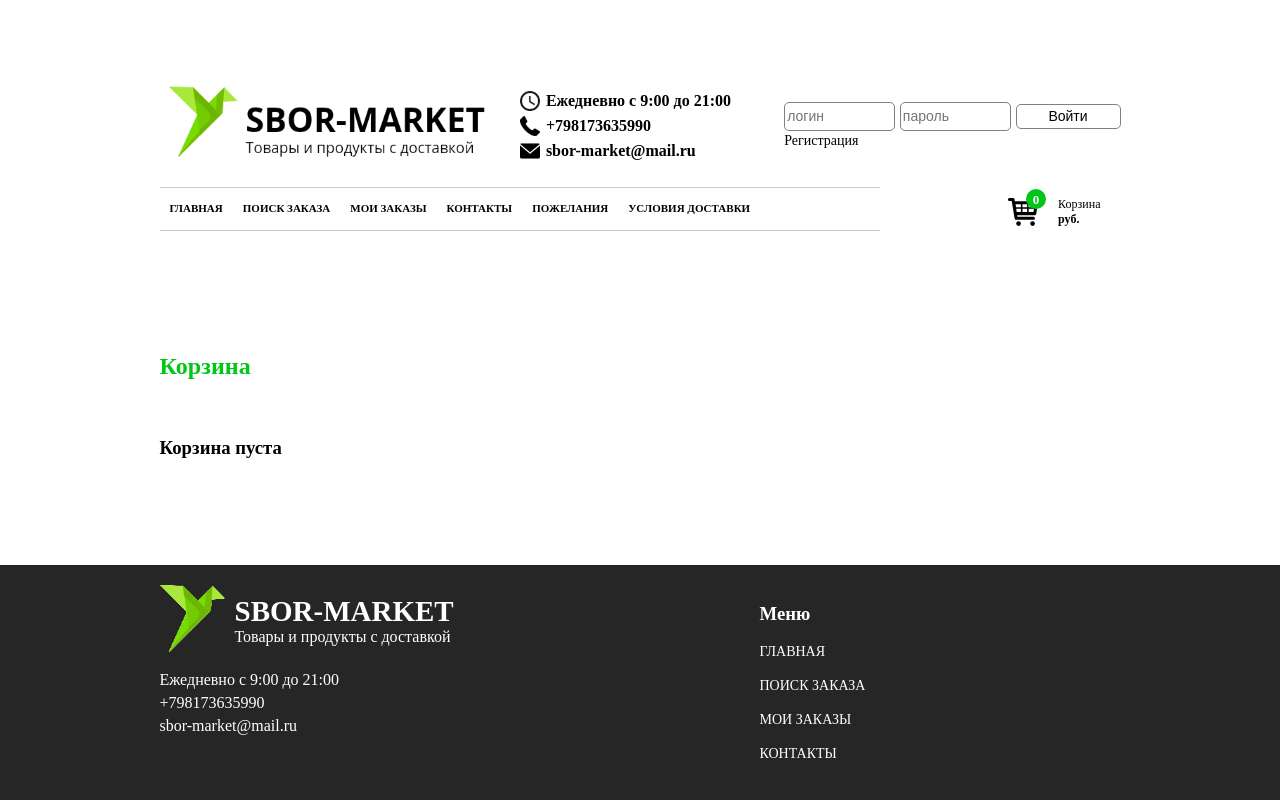
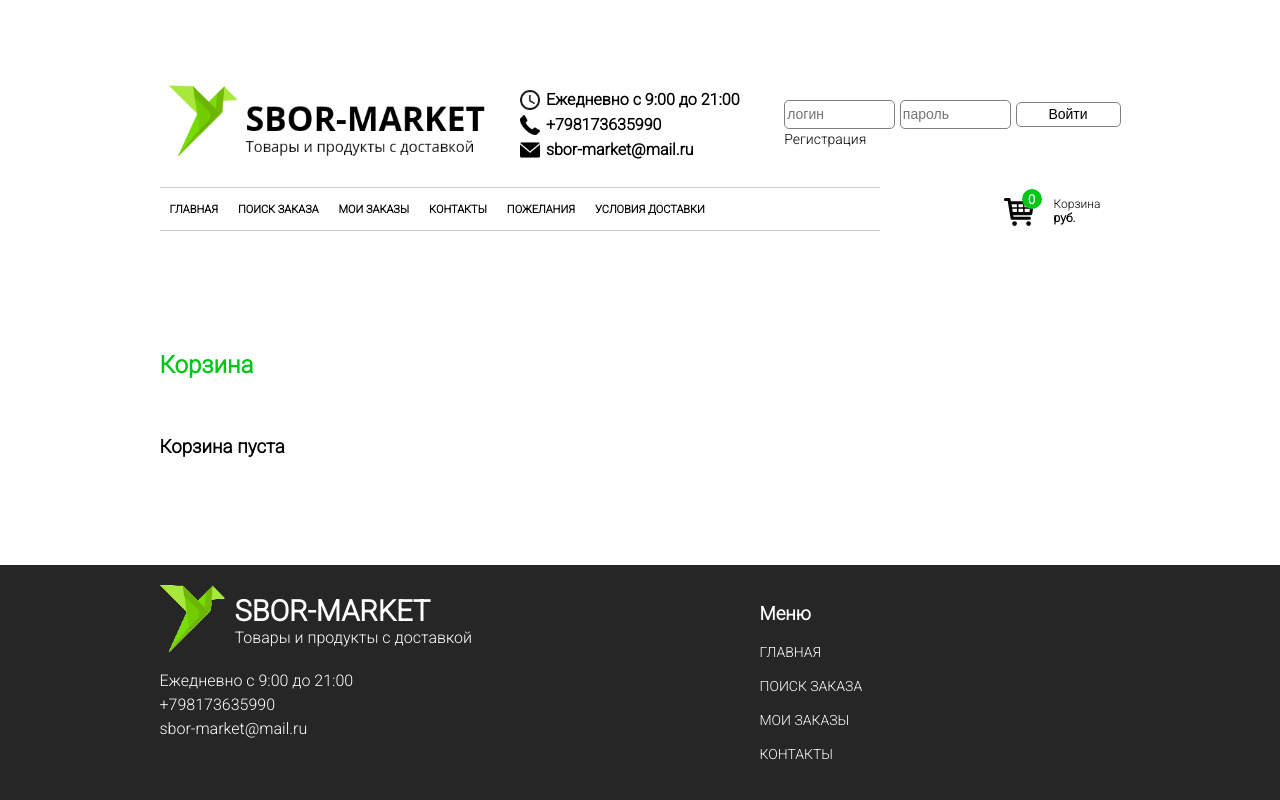
Before and after one commit to vackuzn/sbor, a Django app: template internet_shop/cart/templates/cart/cart.html in a window 1280 px wide. Run offline with Django 3.2, Linux system fonts and the light colour scheme; the template is opened without the code that fills it, so the values that code supplies are empty.

Commit message:
font-family: 'Roboto'

```diff
--- a/internet_shop/internet_shop/static/css/base.css
+++ b/internet_shop/internet_shop/static/css/base.css
@@ -2,10 +2,11 @@
 
 body {
     margin: 0px;
-
     display: flex;
     flex-direction: column;
     min-height: 100vh;
+
+    font-family: 'Roboto', sans-serif;
 }
 
 .title {
--- a/internet_shop/internet_shop/templates/base.html
+++ b/internet_shop/internet_shop/templates/base.html
@@ -13,6 +13,9 @@
 
     <!-- flexboxgrid2-->
     <link rel="stylesheet" href="{% static 'flexboxgrid2/flexboxgrid2.css' %}">
+
+    <!-- шрифт-->
+    <link href="https://fonts.googleapis.com/css2?family=Roboto:wght@300&display=swap" rel="stylesheet">
 
     {% block for_connect_another %}{% endblock%}
 
```
